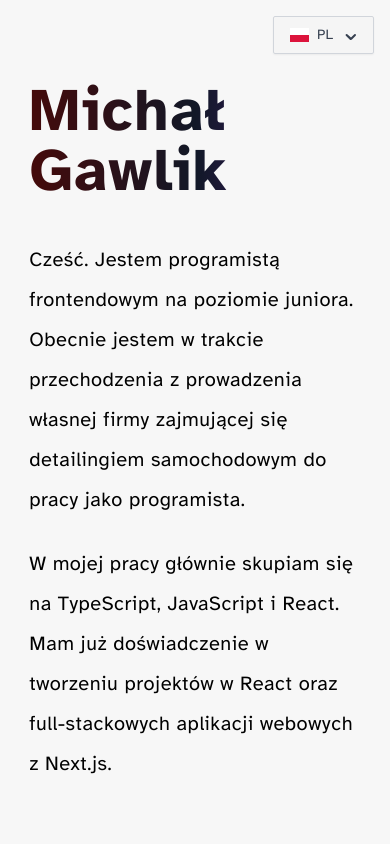
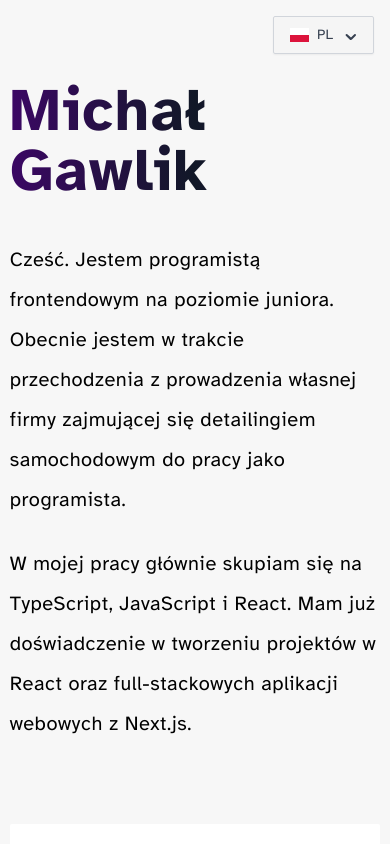
Before and after one commit to misiek869/my_portfolio_v2, a React (Vite) app: page / in a window 390 px wide. Shown: the top 844 px of the page. Built offline with nearby package versions, Linux system fonts and the light colour scheme.

Commit message:
fixed responsive bug

```diff
--- a/src/components/About.tsx
+++ b/src/components/About.tsx
@@ -4,8 +4,8 @@ const About = () => {
 	const { t } = useTranslation()
 
 	return (
-		<section className=''>
-			<h1 className='bg-gradient-to-r from-red-950 via-gray-900 to-purple-900 inline-block text-transparent bg-clip-text text-6xl font-extrabold tracking-wide'>
+		<section className='max-w-screen'>
+			<h1 className='bg-gradient-to-r from-purple-950 via-gray-900 to-purple-950 inline-block text-transparent bg-clip-text text-6xl font-extrabold tracking-wide'>
 				Michał Gawlik
 			</h1>
 			<div className='mt-10'>
--- a/src/components/Contact.tsx
+++ b/src/components/Contact.tsx
@@ -10,7 +10,7 @@ const Contact = () => {
   radial-gradient(circle at 70% 150%, #ee79de 0%, #000 48%)
 `,
 			}}
-			className='h-screen mt-20 p-10 rounded-sm flex flex-col justify-center'>
+			className='h-screen mt-20 p-10 rounded-sm flex flex-col justify-center max-w-screen'>
 			<h2 className='text-white text-4xl lg:text-6xl 2xl:text-7xl font-bold tracking-wide capitalize mb-10'>
 				{t('contactTitle')}
 			</h2>
--- a/src/components/Interests.tsx
+++ b/src/components/Interests.tsx
@@ -4,7 +4,7 @@ const Interests = () => {
 	const { t } = useTranslation()
 
 	return (
-		<section className='mt-20 p-10 bg-[#DDDDDD] rounded-sm'>
+		<section className='mt-20 p-10 bg-[#DDDDDD] rounded-sm max-w-screen'>
 			<h2 className='bg-gradient-to-r to-red-950 via-gray-900 from-purple-950 inline-block text-transparent bg-clip-text text-4xl font-bold tracking-wide capitalize'>
 				{t('aboutTitle')}
 			</h2>
--- a/src/components/Layout.tsx
+++ b/src/components/Layout.tsx
@@ -4,8 +4,8 @@ import Footer from './Footer'
 
 const Layout = () => {
 	return (
-		<div className='relative min-h-screen'>
-			<main className='max-w-[85vw] xl:max-w-[55vw] mx-auto '>
+		<div className='relative min-h-screen overflow-hidden'>
+			<main className='max-w-[95vw] lg:max-w-[75vw] xl:max-w-[55vw] mx-auto'>
 				<div className='fixed top-4 right-4'>
 					<SwitchLanguageButton />
 				</div>
--- a/src/components/Projects.tsx
+++ b/src/components/Projects.tsx
@@ -6,7 +6,7 @@ const Projects = () => {
 	const { t } = useTranslation()
 
 	return (
-		<section className='mt-20 p-10 bg-white rounded-sm'>
+		<section className='mt-20 p-10 bg-white rounded-sm max-w-screen'>
 			<h2 className='bg-gradient-to-r to-red-950 via-gray-900 from-purple-950 inline-block text-transparent bg-clip-text text-4xl font-bold tracking-wide capitalize'>
 				{t('projectsTitle')}
 			</h2>
```
